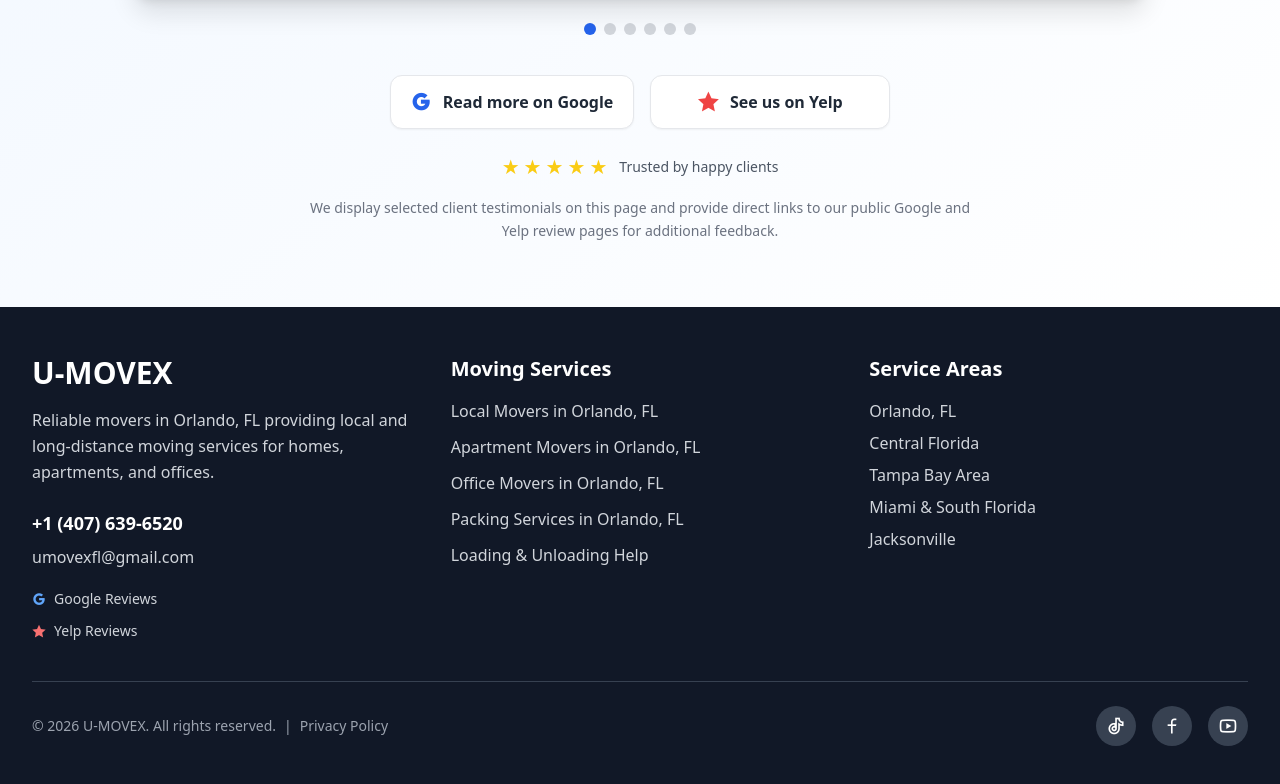
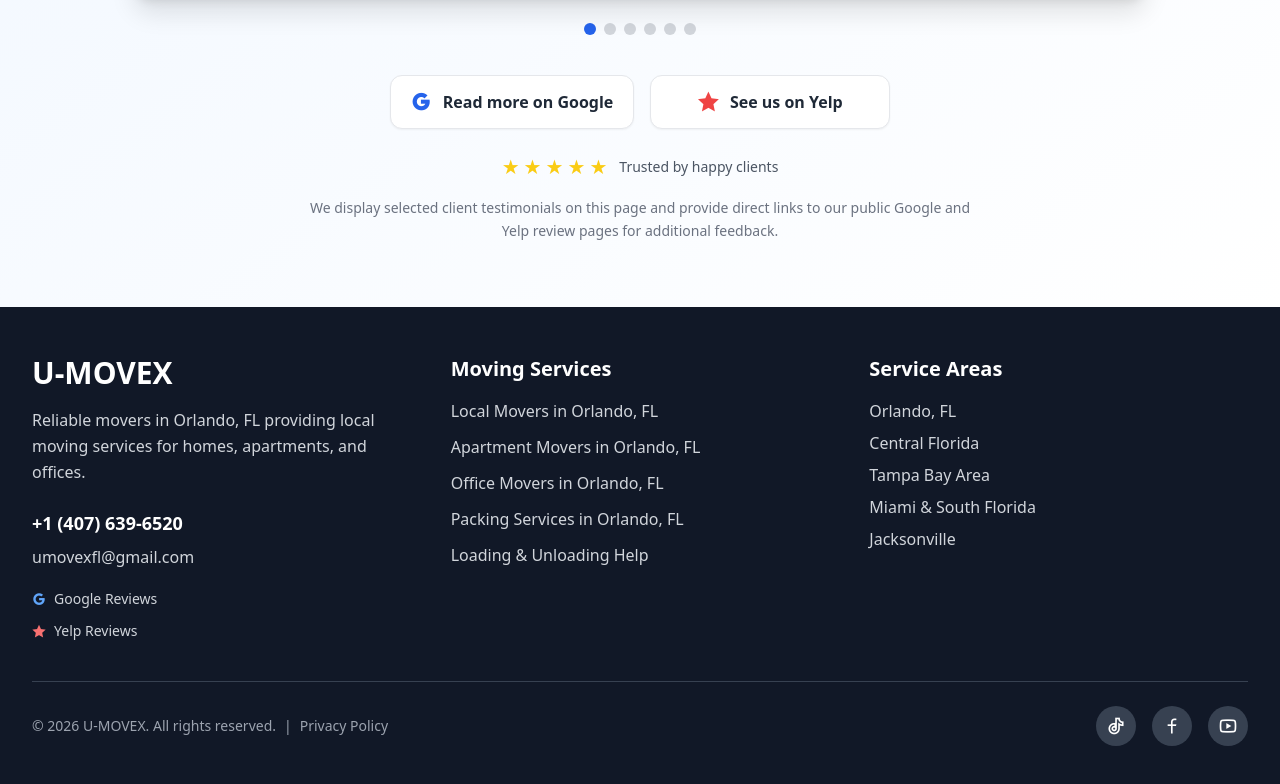
Before and after one commit to jannahttps/u-movex-site, a Next.js app: page / in a window 1280 px wide. Shown: the part 4181-4965 px from the top of the page. Built offline with nearby package versions, Linux system fonts and the light colour scheme; no server answers.

Commit message:
Shorten footer description text

```diff
--- a/app/components/Footer.tsx
+++ b/app/components/Footer.tsx
@@ -11,7 +11,7 @@
             <div className="mb-4 text-3xl font-bold">U-MOVEX</div>
 
             <p className="mb-6 leading-relaxed text-gray-300">
-              Reliable movers in Orlando, FL providing local and long-distance
+              Reliable movers in Orlando, FL providing local
               moving services for homes, apartments, and offices.
             </p>
 
```
